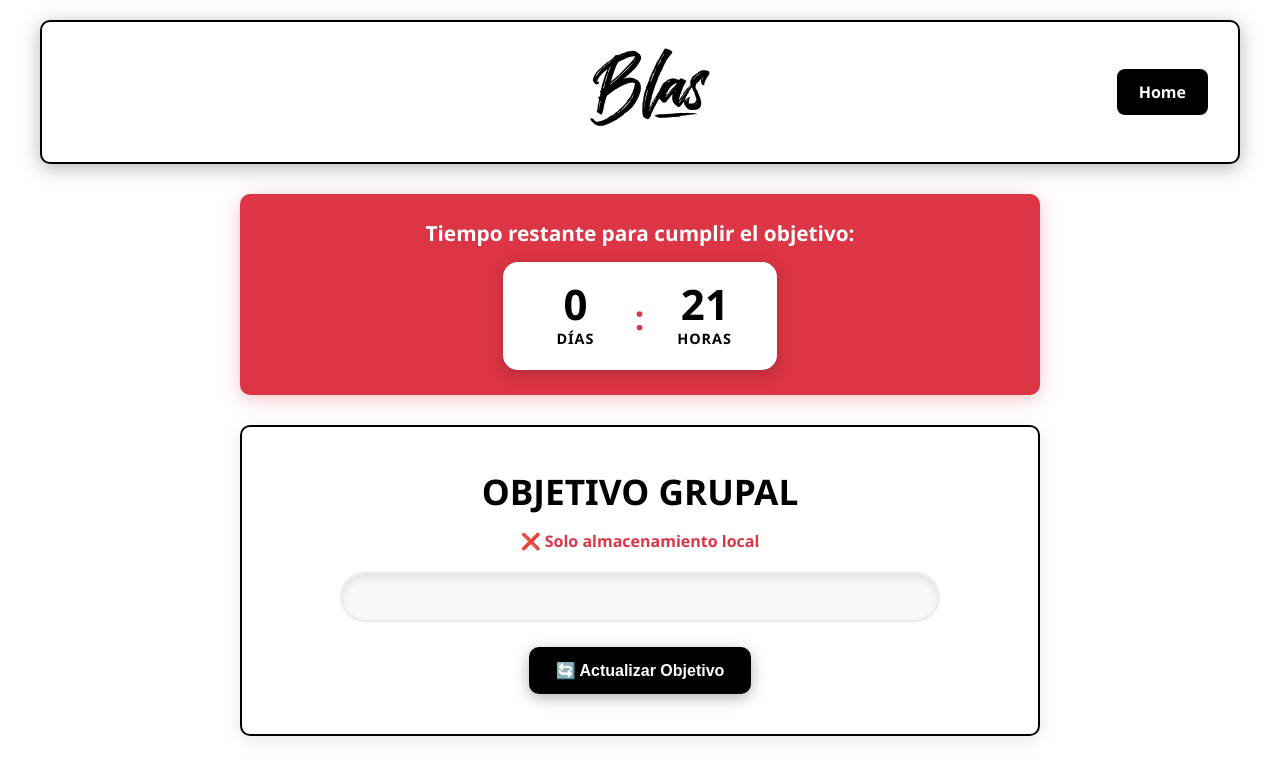
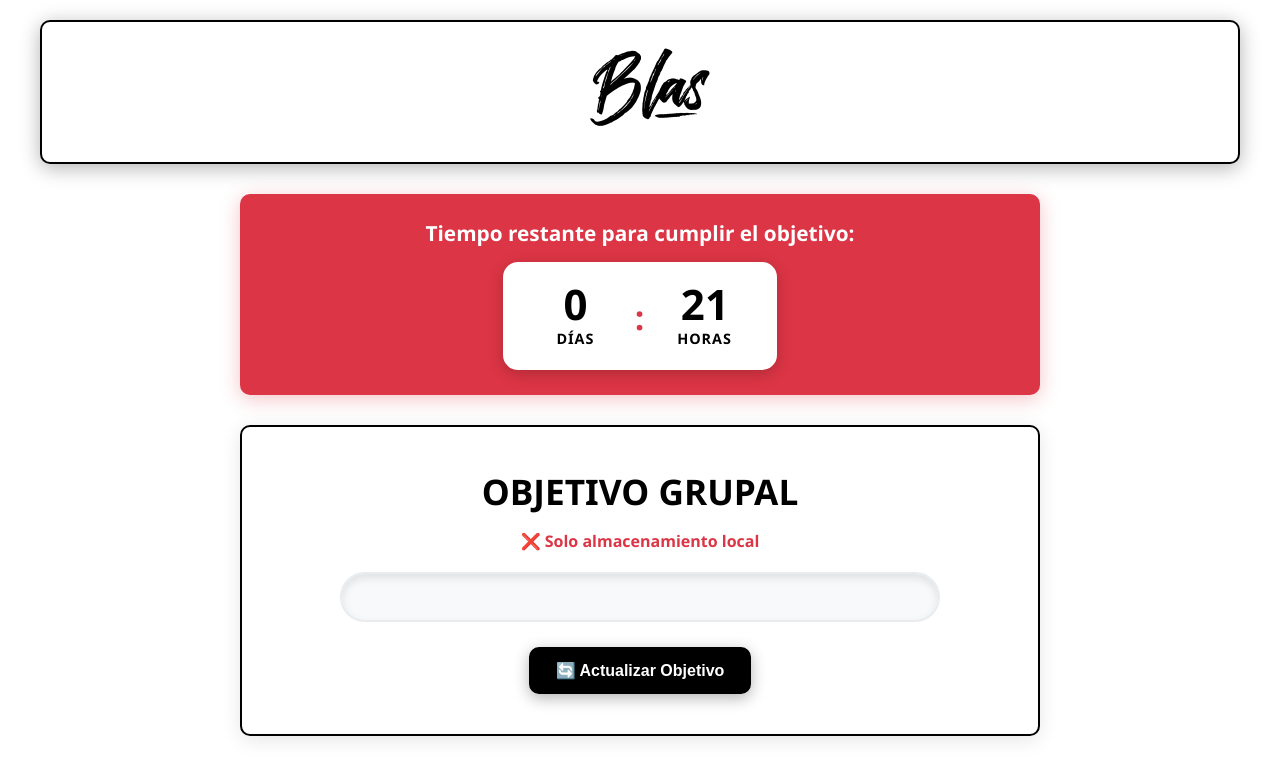
Before and after one commit to federicomarengo/blas-app, an Angular app: page / in a window 1280 px wide. Shown: the top 778 px of the page. Built offline with nearby package versions, Linux system fonts and the light colour scheme; no server answers.

Commit message:
Remove home button from navigation

```diff
--- a/src/app/components/home/home.component.html
+++ b/src/app/components/home/home.component.html
@@ -9,7 +9,6 @@
       </div>
     </div>
     <div class="nav-links">
-      <a routerLink="/" routerLinkActive="active" [routerLinkActiveOptions]="{exact: true}">Home</a>
     </div>
   </nav>
 
```
